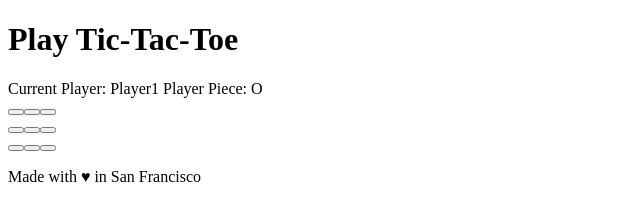
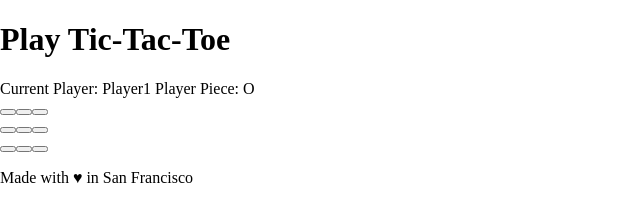
Before and after one commit to sara-gudeman/tic-tac-toe, a website: page app/index.html in a window 1280 px wide. Shown: the whole page, without its empty margins (0-640 px from the left). Drawn offline with nearby package versions, Linux system fonts and the light colour scheme.

Commit message:
(fix) fixes incorrect css links in index

```diff
--- a/app/index.html
+++ b/app/index.html
@@ -5,7 +5,8 @@
     <title>Tic Tac Toe!</title>
     <meta name="viewport" content="width=device-width, initial-scale=1">
 
-    <link rel="stylesheet" src="../node_modules/normalize.css/normalize.css" />
+    <link rel="stylesheet" type="text/css" href="../node_modules/normalize.css/normalize.css" />
+    <link rel="stylesheet" type="text/css" href="assets/css/styles.css" />
 
   </head>
   <body ng-app="game">
```
